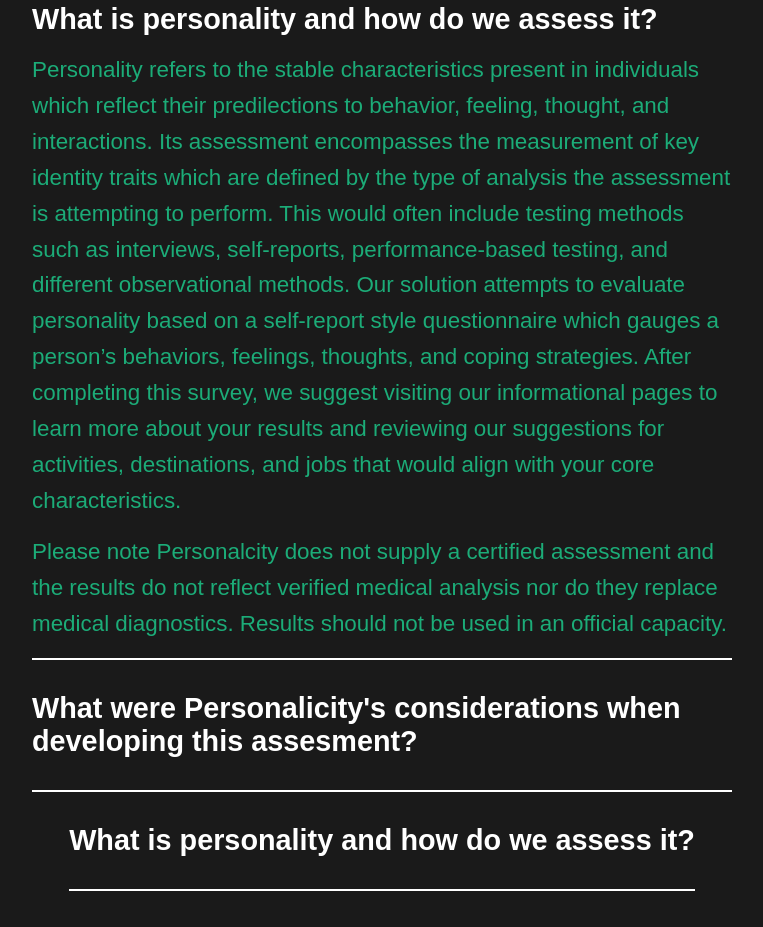
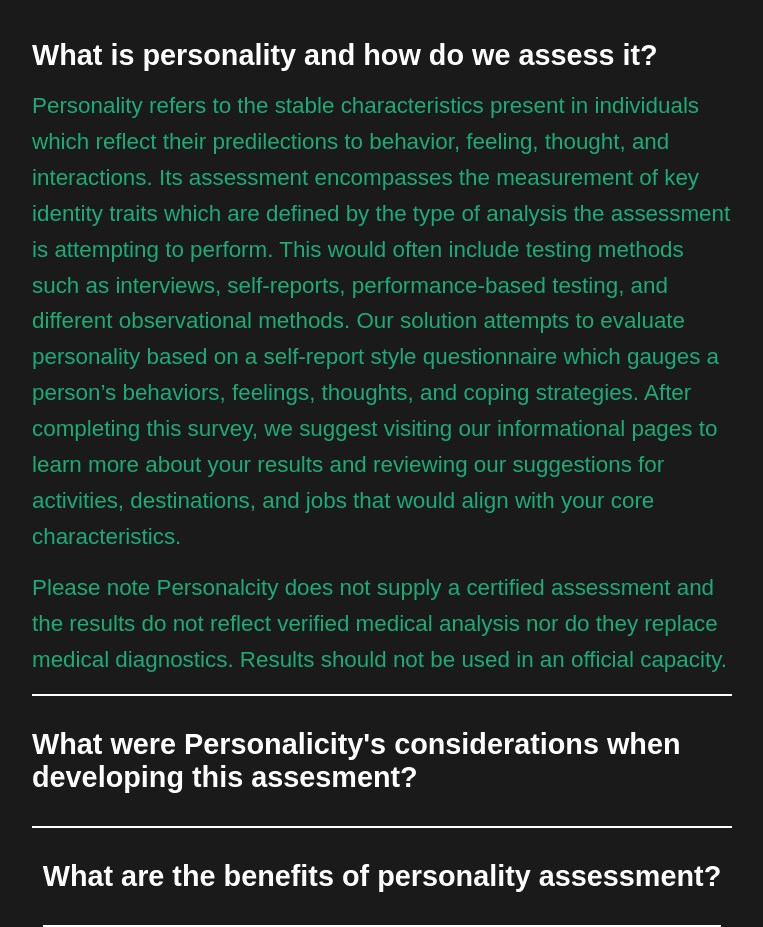
Before and after one commit to bdt266/personality, a website: page public/faq.html in a window 1280 px wide. Shown: the part 259-1186 px from the top of the page, without its empty margins (258-1021 px from the left). Before the commit the page ends 1150 px from the top, so only its background shows below. Drawn offline with Linux system fonts and the light colour scheme.

Commit message:
Update faq.html

```diff
--- a/public/faq.html
+++ b/public/faq.html
@@ -57,6 +57,7 @@
         </div>
   <section>
         <h1 class="title">Frequently Asked Questions</h1>
+        <br> <br>
         <div class="faq-item">
              <div class="question">
                 <h3>What is personality and how do we assess it?</h3>
@@ -84,7 +85,7 @@
 
     <div class="faq-item">
              <div class="question">
-                <h3>What is personality and how do we assess it?</h3>
+                <h3>What are the benefits of personality assessment?</h3>
             </div>
             <div class="answer">
                 <p></p>
```
